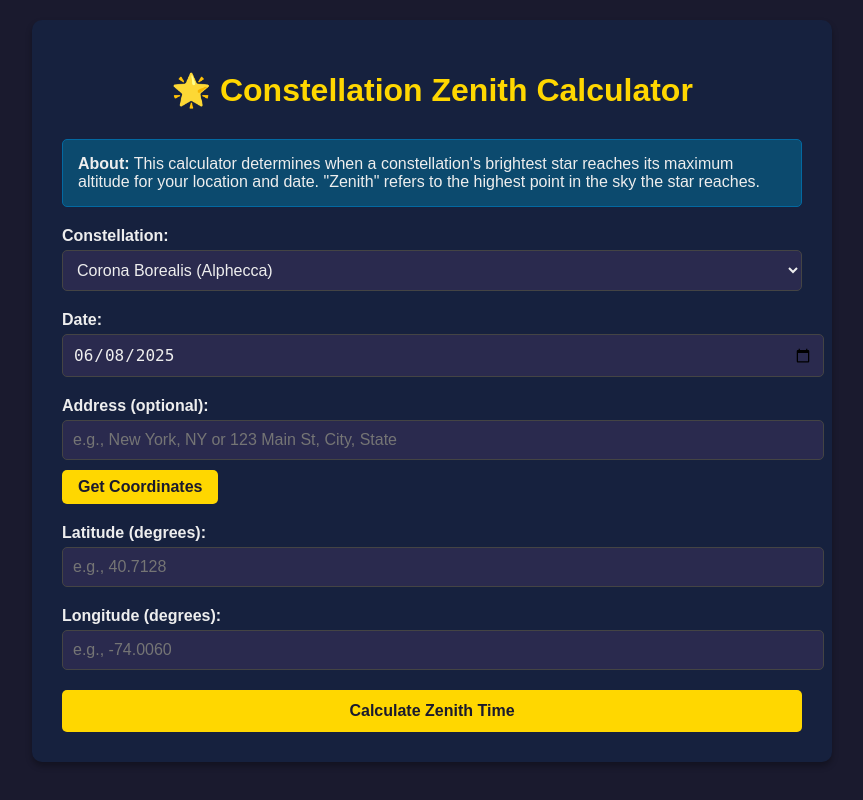
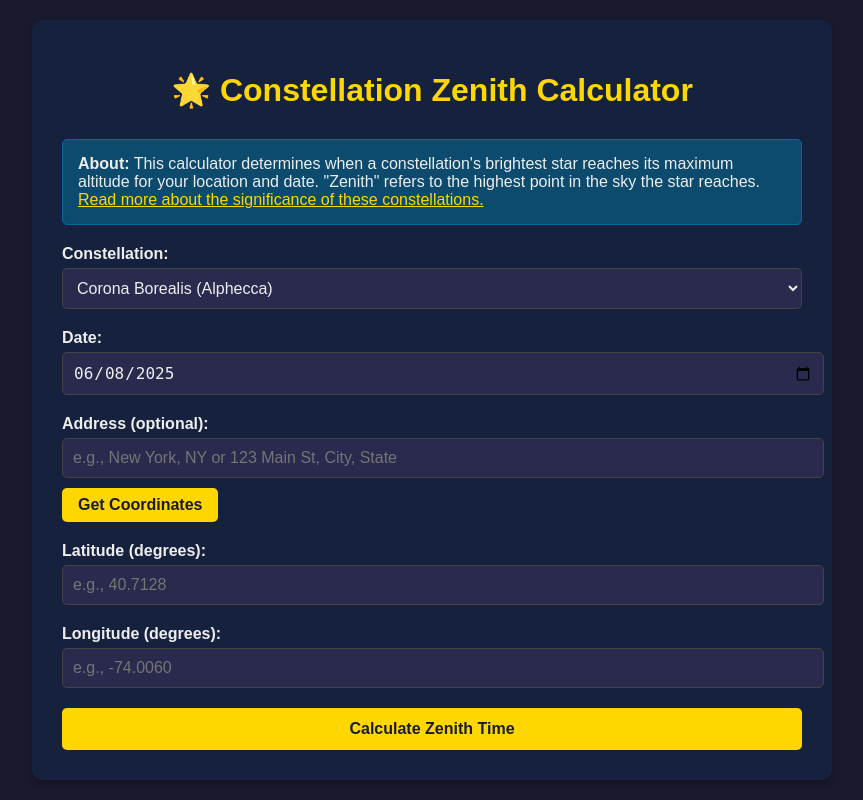
Before and after one commit to egegunes/zenith, a Flask app: page / in a window 1280 px wide. Shown: the whole page, without its empty margins (208-1071 px from the left). Run offline with Flask 3, Linux system fonts and the light colour scheme.

Commit message:
add link

```diff
--- a/templates/index.html
+++ b/templates/index.html
@@ -76,6 +76,16 @@
             border-radius: 5px;
             margin-bottom: 20px;
         }
+        .info-box a {
+            color: #ffd700;
+            text-decoration: underline;
+        }
+        .info-box a:visited {
+            color: #ffd700;
+        }
+        .info-box a:hover {
+            color: #ffed4e;
+        }
         .warning {
             background-color: #92400e;
             border: 1px solid #d97706;
@@ -87,7 +97,7 @@
         <h1>🌟 Constellation Zenith Calculator</h1>
 
         <div class="info-box">
-            <strong>About:</strong> This calculator determines when a constellation's brightest star reaches its maximum altitude for your location and date. "Zenith" refers to the highest point in the sky the star reaches.
+                <strong>About:</strong> This calculator determines when a constellation's brightest star reaches its maximum altitude for your location and date. "Zenith" refers to the highest point in the sky the star reaches. <a href="https://sustainedaction.org/explorations/corona-borealis/" target="_blank">Read more about the significance of these constellations.</a>
         </div>
 
         <form id="zenithForm">
```
